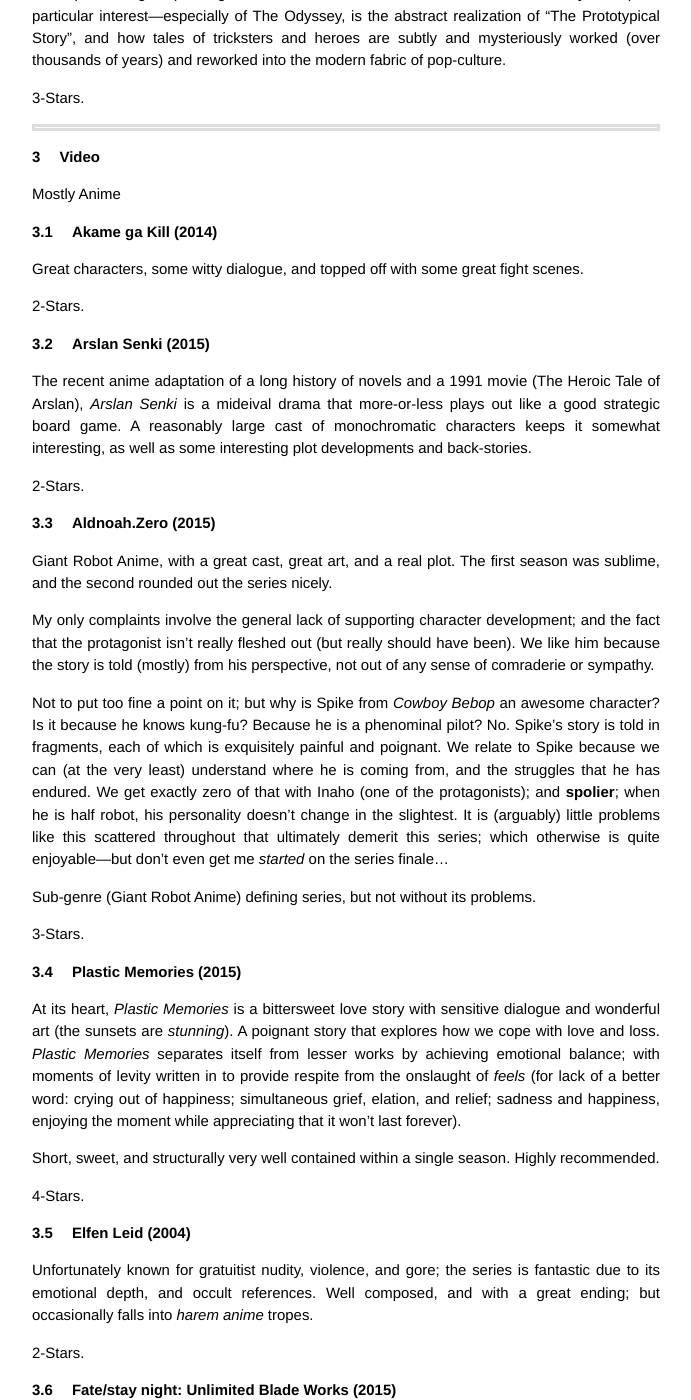
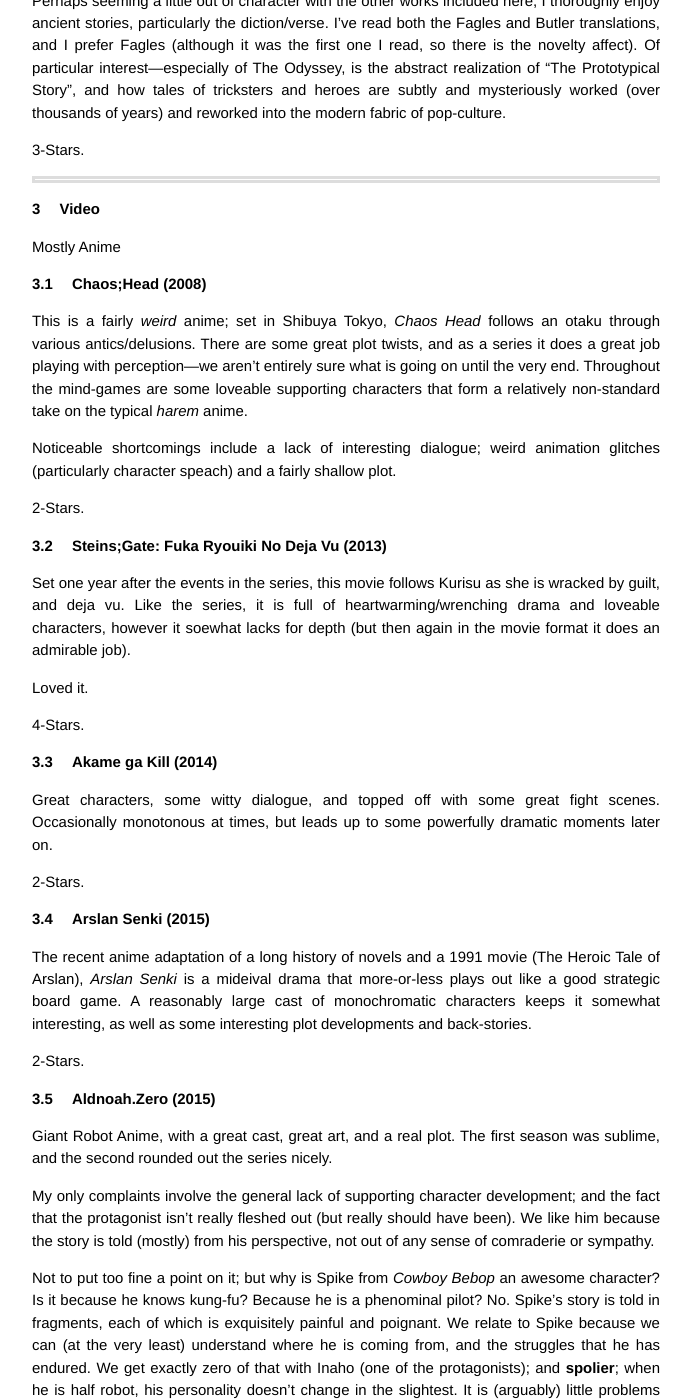
Before and after one commit to athuras/athuras.github.com, a Jekyll site: the page built from _posts/2014-08-06-Booklist.markdown, in a window 1280 px wide and 1400 px high, scrolled down 10346 px. Shown: the whole window, without its empty margins (294-985 px from the left). Built offline with Jekyll 4.4.1, drawn with Linux system fonts in a browser that asks for light colours; comment, search, counter and statistics services are not loaded; some of the changed text lies outside the part shown.

Commit message:
chaos;head

```diff
--- a/_posts/2014-08-06-Booklist.markdown
+++ b/_posts/2014-08-06-Booklist.markdown
@@ -303,8 +303,26 @@
 # Video
 Mostly Anime
 
+## Chaos;Head (2008)
+This is a fairly *weird* anime; set in Shibuya Tokyo, *Chaos Head* follows an otaku through various antics/delusions.
+There are some great plot twists, and as a series it does a great job playing with perception&mdash;we aren't entirely sure what is going on until the very end.
+Throughout the mind-games are some loveable supporting characters that form a relatively non-standard take on the typical *harem* anime.
+
+Noticeable shortcomings include a lack of interesting dialogue; weird animation glitches (particularly character speach) and a fairly shallow plot.
+
+2-Stars.
+
+## Steins;Gate: Fuka Ryouiki No Deja Vu (2013)
+Set one year after the events in the series, this movie follows Kurisu as she is wracked by guilt, and deja vu.
+Like the series, it is full of heartwarming/wrenching drama and loveable characters, however it soewhat lacks for depth (but then again in the movie format it does an admirable job).
+
+Loved it.
+
+4-Stars.
+
 ## Akame ga Kill (2014)
 Great characters, some witty dialogue, and topped off with some great fight scenes.
+Occasionally monotonous at times, but leads up to some powerfully dramatic moments later on.
 
 2-Stars.
 
```
